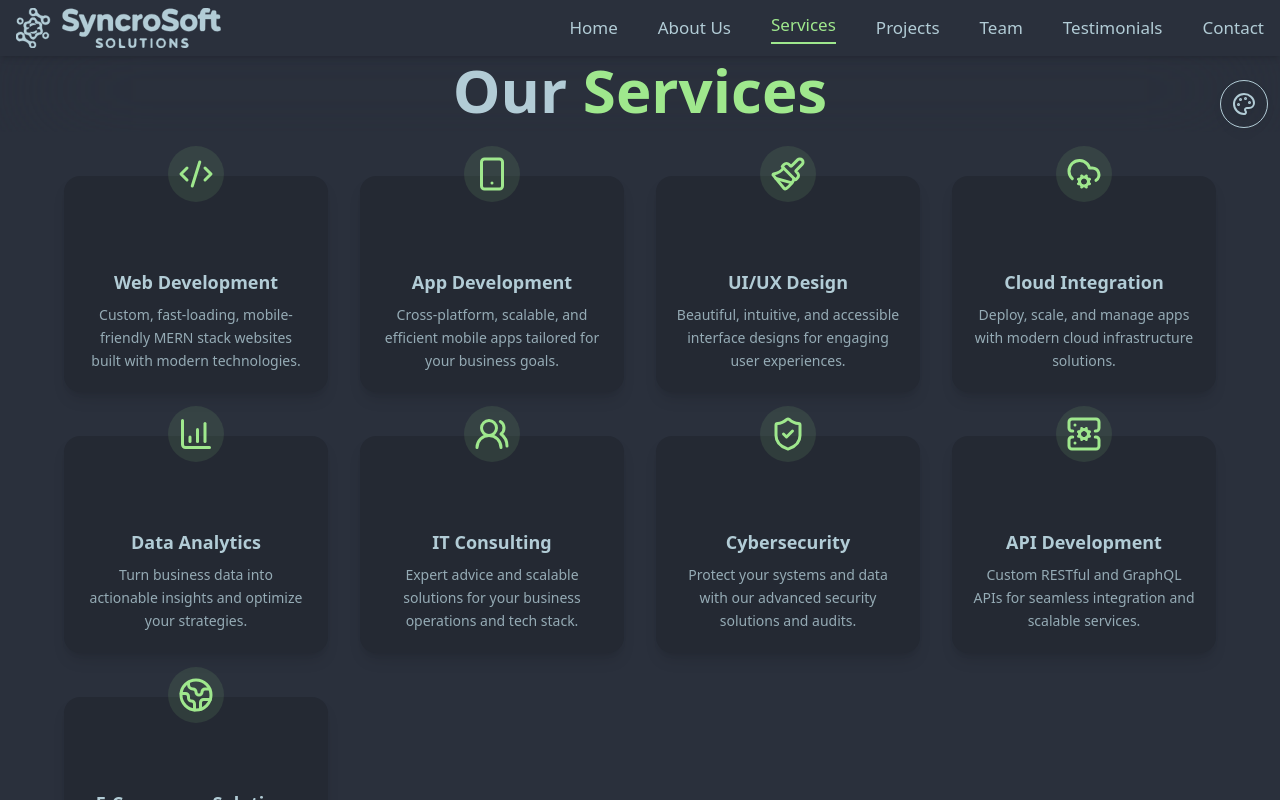
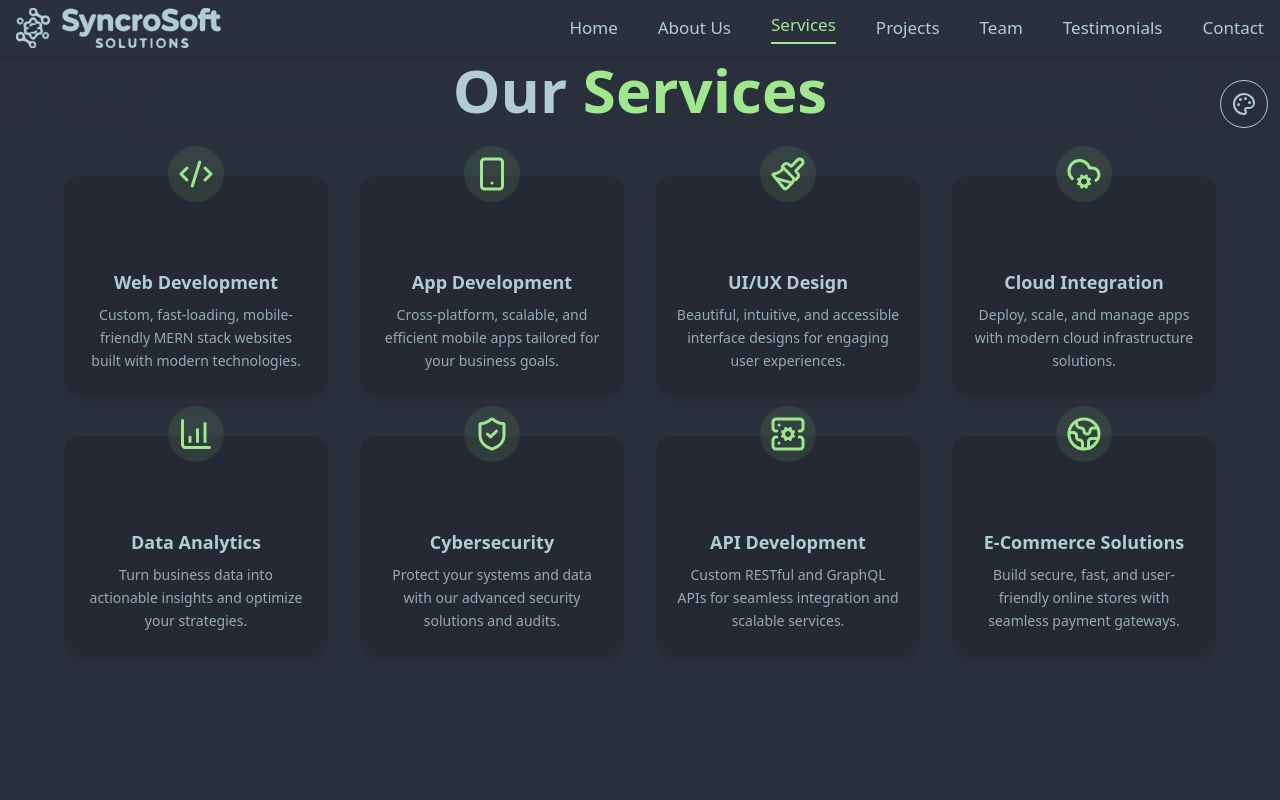
Before and after one commit to SyncroSoft-Solutions/syncrosoft-solutions, a React (Vite) app: page /services in a window 1280 px wide. Built offline with nearby package versions, Linux system fonts and the light colour scheme.

Commit message:
force push

```diff
--- a/src/pages/Services.jsx
+++ b/src/pages/Services.jsx
@@ -12,7 +12,6 @@ const services = [
   { icon: Paintbrush, title: "UI/UX Design", description: "Beautiful, intuitive, and accessible interface designs for engaging user experiences." },
   { icon: CloudCog, title: "Cloud Integration", description: "Deploy, scale, and manage apps with modern cloud infrastructure solutions." },
   { icon: BarChart4, title: "Data Analytics", description: "Turn business data into actionable insights and optimize your strategies." },
-  { icon: Users2, title: "IT Consulting", description: "Expert advice and scalable solutions for your business operations and tech stack." },
   { icon: ShieldCheck, title: "Cybersecurity", description: "Protect your systems and data with our advanced security solutions and audits." },
   { icon: ServerCog, title: "API Development", description: "Custom RESTful and GraphQL APIs for seamless integration and scalable services." },
   { icon: Globe2, title: "E-Commerce Solutions", description: "Build secure, fast, and user-friendly online stores with seamless payment gateways." },
```
